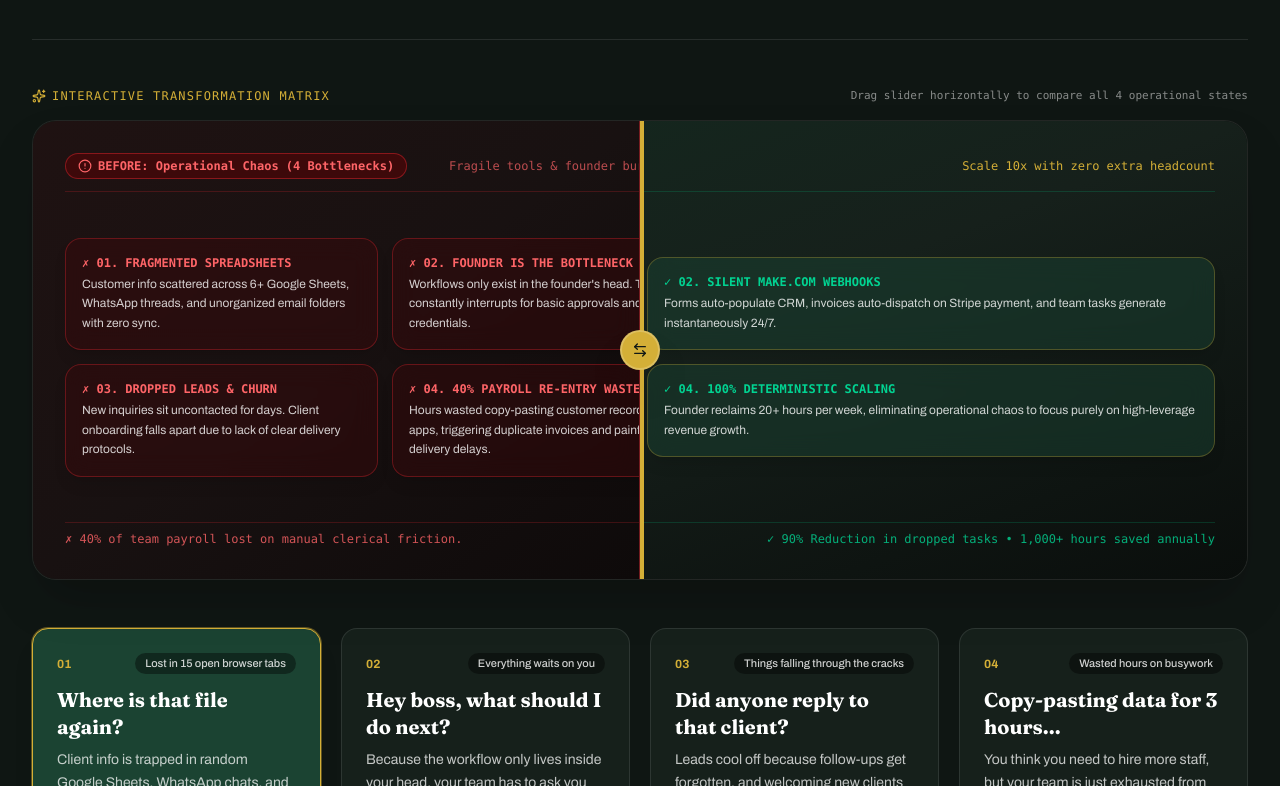
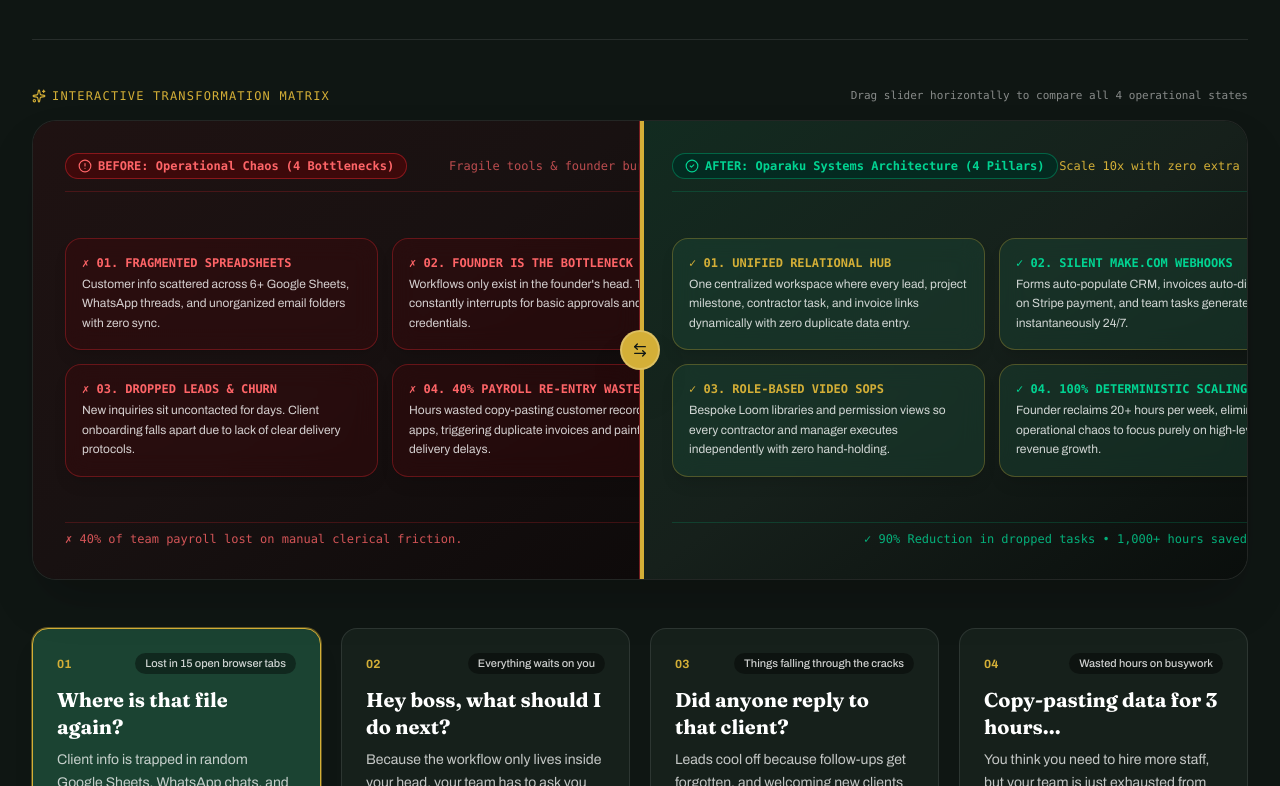
Before and after one commit to ifeanyiowens/Knight-Workspace, a React (Vite) app: page / in a window 1280 px wide. Shown: the part 1694-2480 px from the top of the page. Built offline with nearby package versions, Linux system fonts and the light colour scheme.

Commit message:
Fix before/after slider so the green AFTER side reveals dynamically, mirroring the red BEFORE side

```diff
--- a/src/components/BeforeAfterSlider.tsx
+++ b/src/components/BeforeAfterSlider.tsx
@@ -59,9 +59,12 @@ export const BeforeAfterSlider: React.FC = () => {
         className="relative w-full min-h-[520px] sm:min-h-[460px] rounded-3xl overflow-hidden select-none border border-white/10 shadow-2xl bg-[#0B0F0D]/88 cursor-ew-resize"
         data-cursor-text="DRAG"
       >
-        {/* AFTER LAYER (Full background right side) */}
-        <div className="absolute inset-0 bg-gradient-to-br from-[#122B20] via-[#16201B] to-[#0A0E0C] p-6 sm:p-8 flex flex-col justify-between text-[#EDEDEA]">
-          <div className="flex items-center justify-between pb-3 border-b border-emerald-500/20">
+        {/* AFTER LAYER (Dynamically revealed from the right, mirrors BEFORE) */}
+        <div
+          className="absolute inset-0 overflow-hidden bg-gradient-to-br from-[#122B20] via-[#16201B] to-[#0A0E0C] p-6 sm:p-8 flex flex-col justify-between text-[#EDEDEA]"
+          style={{ left: `${sliderPosition}%` }}
+        >
+          <div className="min-w-[640px] flex items-center justify-between pb-3 border-b border-emerald-500/20">
             <span className="font-mono text-xs font-bold text-emerald-400 bg-emerald-950/80 px-3 py-1 rounded-full border border-emerald-500/40 flex items-center gap-1.5">
               <CheckCircle2 className="w-3.5 h-3.5" />
               AFTER: Oparaku Systems Architecture (4 Pillars)
@@ -71,7 +74,7 @@ export const BeforeAfterSlider: React.FC = () => {
             </span>
           </div>
 
-          <div className="grid grid-cols-1 sm:grid-cols-2 gap-3.5 my-auto py-3">
+          <div className="grid grid-cols-1 sm:grid-cols-2 gap-3.5 my-auto py-3 min-w-[640px]">
             <div className="p-3.5 sm:p-4 rounded-2xl bg-[#1B4332]/50 border border-[#D4AF37]/30 backdrop-blur-md text-left shadow-lg">
               <div className="text-xs font-mono text-[#D4AF37] font-bold uppercase mb-1 flex items-center gap-1.5">
                 <span>✓ 01. Unified Relational Hub</span>
@@ -109,7 +112,7 @@ export const BeforeAfterSlider: React.FC = () => {
             </div>
           </div>
 
-          <div className="text-right text-xs font-mono text-emerald-400/80 pt-2 border-t border-emerald-500/20">
+          <div className="text-right text-xs font-mono text-emerald-400/80 pt-2 border-t border-emerald-500/20 min-w-[640px]">
             ✓ 90% Reduction in dropped tasks • 1,000+ hours saved annually
           </div>
         </div>
```
